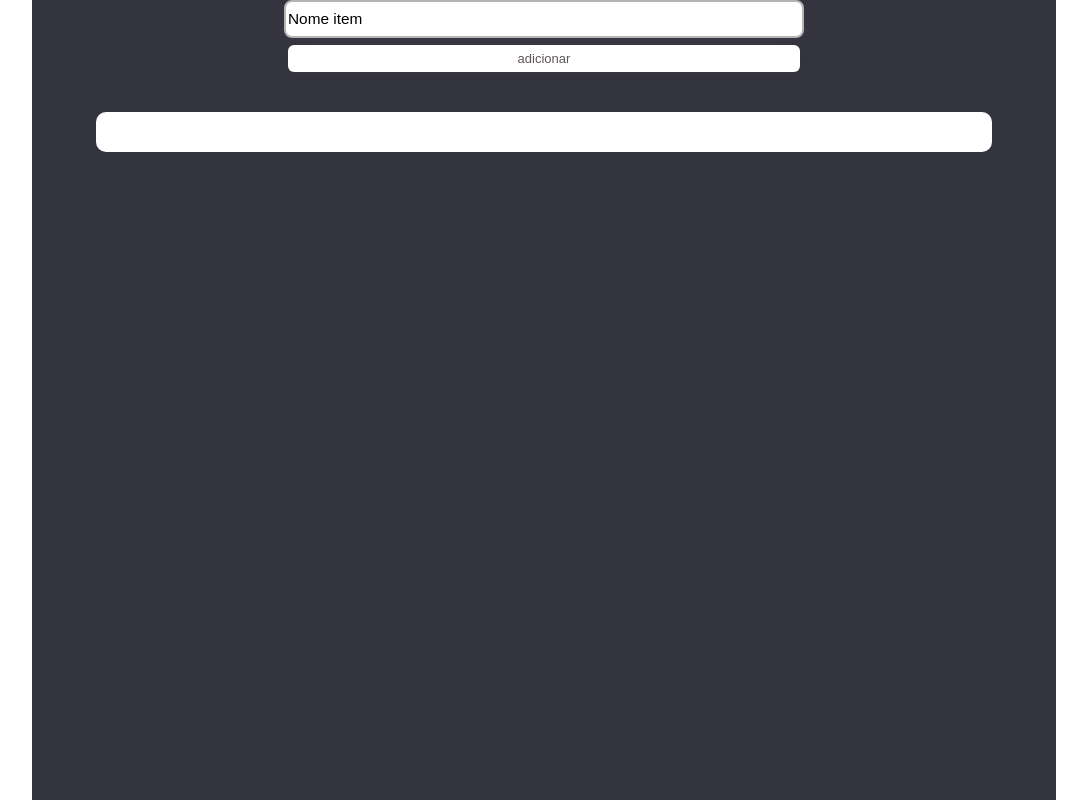
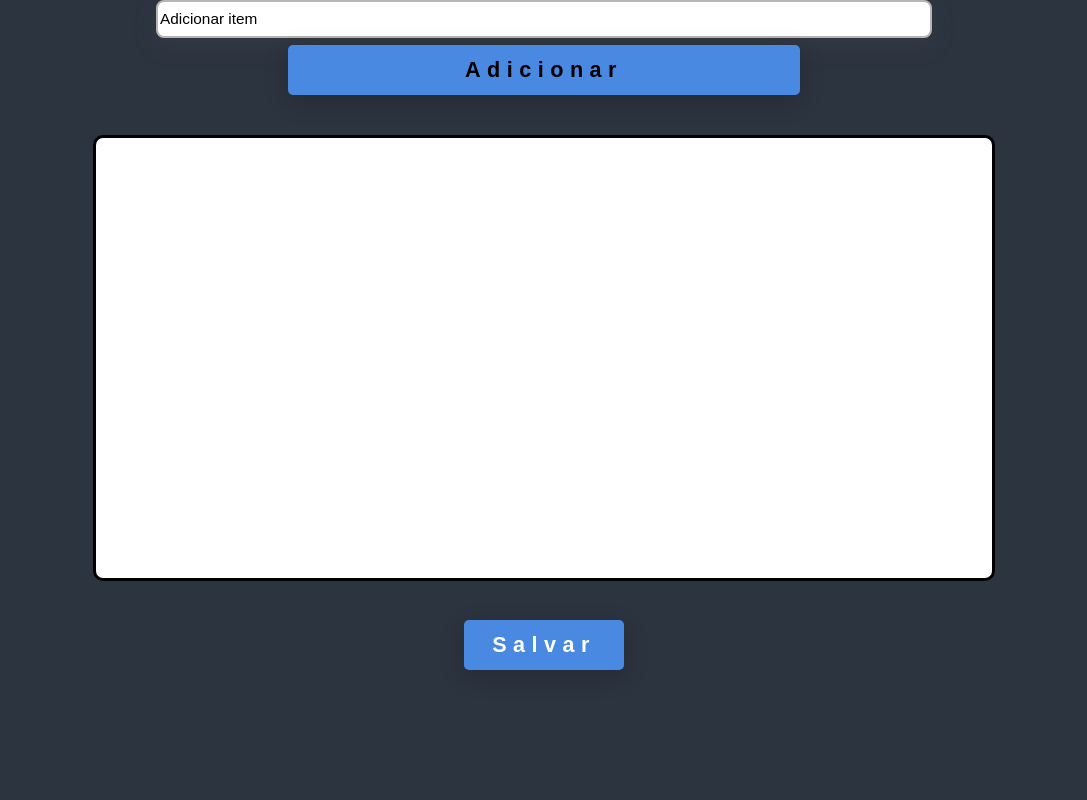
Before and after one commit to nicksanchez123/marketPJ, a website: page html/list.html in a window 1280 px wide. Shown: the whole page, without its empty margins (96-1183 px from the left). Drawn offline with Linux system fonts and the light colour scheme.

Commit message:
lista1 feita

```diff
--- a/css/list.css
+++ b/css/list.css
@@ -1,19 +1,22 @@
-body{
+body {
+  background-color: #2c3440;
   display: flex;
   justify-content: center;
   align-items: center;
   height: 100vh;
   flex-direction: column;
-    margin: 0px 0 0px;
+  margin: 0px;
+  padding: 0px;
 }
-.container{
-    background-color: #34343f;
+
+.container {
   width: 80vw;
   height: 100vh;
   display: flex;
   justify-content: center;
   align-items: flex-start;
 }
+
 .container-form {
   width: 100vw;
   height: 100vh;
@@ -34,7 +37,7 @@ body{
 
 .container-form input {
   border-radius: 8px;
-    width: 40vw;
+  width: 60vw;
   height: 4vh;
   box-shadow: rgba(77, 79, 82, 0.2) 0px 8px 24px;
   border: 2px solid rgb(184, 180, 180);
@@ -42,14 +45,16 @@ body{
   outline: none;
   transition: 0.5s ease;
 }
-  input::placeholder{
+
+input::placeholder {
   color: black;
   font-size: larger;
-      display: flex ;
-      justify-content: flex-start ;
-      font-family:sans-serif ;
+  display: flex;
+  justify-content: flex-start;
+  font-family: sans-serif;
 
 }
+
 input:hover {
   box-shadow: rgba(0, 0, 0, 0.1) 0px 4px 12px;
   border-color: rgb(138, 175, 255);
@@ -60,6 +65,7 @@ body{
   box-shadow: rgba(133, 130, 130, 0.1) 0px 4px 12px;
   transform: scale(0.99);
 }
+
 input:focus::placeholder {
   color: transparent;
 }
@@ -84,49 +90,139 @@ body{
   background-color: rgb(243, 242, 242);
   border-color: rgb(236, 232, 232);
 }
+
 /*saída lista*/
-  .lista{
-      background-color: white;
+.lista {
+  justify-content: space-between;
+  background-color: rgb(255, 255, 255);
   width: 70%;
-      height: 5%;
+  height: 55%;
   margin-top: 40px;
   border-radius: 10px;
+  overflow: auto;
+  border: solid 3px;
 }
+
 ul {
   background-color: white;
   display: flex;
   flex-direction: column;
   justify-content: center;
-      align-items: center;
-      margin-bottom: 10px;
+  margin-bottom: 0px;
+  padding-left: 0px;
+  width: 100%;
 }
 
 li {
-    border-radius: 10px;
-
   display: flex;
   padding-top: 10px;
-      justify-content: start;
+  justify-content: space-between;
   width: 100%;
   height: 100%;
   margin: -5px 0 10px;
-      border:none;
+  border: none;
   border-bottom: 1px solid black;
   border-width: 10%;
   text-transform: capitalize;
+  font-size: larger;
 }
+
 .remover-btn {
   display: flex;
   background: red;
   color: white;
   border: none;
-    padding: 4px 8px;
+  padding: 6px 8px;
   border-radius: 4px;
   cursor: pointer;
-    margin-left: 50%;
-    position: fixed;
 }
 
 .remover-btn:hover {
   background: darkred;
 }
+
+.btn-container {
+  display: flex;
+  align-items: center;
+  justify-content: center;
+}
+
+/*botão de salvar*/
+.salvar {
+  display: flex;
+  justify-content: center;
+  align-items: center;
+  width: 400px;
+  height: 80px;
+  margin-top: 20px;
+}
+
+/* From Uiverse.io by abrahamcalsin */
+.button {
+  position: relative;
+  display: flex;
+  justify-content: center;
+  align-items: center;
+  border-radius: 5px;
+  background: #4989e2;
+  font-family: "Montserrat", sans-serif;
+  box-shadow: 0px 6px 24px 0px rgba(0, 0, 0, 0.2);
+  overflow: hidden;
+  cursor: pointer;
+  border: none;
+  font-size: larger;
+  height: 50px;
+}
+
+.button:after {
+  content: " ";
+  width: 0%;
+  height: 100%;
+  background: #ffd401;
+  position: absolute;
+  transition: all 0.4s ease-in-out;
+  right: 0;
+}
+
+.button:hover::after {
+  right: auto;
+  left: 0;
+  width: 100%;
+}
+
+.button span {
+  text-align: center;
+  text-decoration: none;
+  width: 100%;
+  padding: 18px 25px;
+  color: #fff;
+  font-size: 1.125em;
+  font-weight: 700;
+  letter-spacing: 0.3em;
+  z-index: 20;
+  transition: all 0.3s ease-in-out;
+}
+
+.button:hover span {
+  color: #183153;
+  animation: scaleUp 0.3s ease-in-out;
+}
+
+@keyframes scaleUp {
+  0% {
+    transform: scale(1);
+  }
+
+  50% {
+    transform: scale(0.95);
+  }
+
+  100% {
+    transform: scale(1);
+  }
+}
+@media (max-width: 390px){
+  .button{
+    font-size: medium;
+  }
+}
--- a/css/menu.css
+++ b/css/menu.css
@@ -40,6 +40,7 @@
     color: rgb(0, 0, 0);
     border: none;
     cursor: pointer;
+    overflow: hidden;
   }
 
   .button:hover::before {
@@ -62,7 +63,6 @@
     height: inherit;
     border-radius: inherit;
     background: linear-gradient(to right, #f8c845 20%, #ffffff 90%);
-
     transition: all 0.475s;
   }
 
--- a/html/list.html
+++ b/html/list.html
@@ -14,12 +14,14 @@
     <div class="lista-casa">
       <!-- From Uiverse.io by devestter -->
       <form class="container-form" action="#">
-				<input type="text" id="itemInput" placeholder="Nome item">
-				<button class="button" onclick="adicionarItem()" type="submit">adicionar</button>
+        <input type="text" id="itemInput" placeholder="Adicionar item">
+        <button class="button" onclick="adicionarItem()" type="submit"><span
+            style="color: black;height: 0px;display: flex; justify-content: center; align-items: center;">Adicionar</span></button>
         <div class="lista">
           <ul id="lista">
           </ul>
         </div>
+       <a href="#" style="text-decoration: none;"><div class="salvar"><button class="button"><span>Salvar</span></button></div></a>
       </form>
     </div>
   </div>
@@ -39,12 +41,16 @@
         const btnRemover = document.createElement("button");
         btnRemover.textContent = "Excluir";
         btnRemover.className = "remover-btn";
-
+        // Criar uma div para o botão
+        const divBtn = document.createElement("div");
+        divBtn.className = "btn-container"; // Classe para estilizar a div se quiser
+        divBtn.appendChild(btnRemover); // Adiciona o botão à div
         // Evento para remover item
         btnRemover.addEventListener("click", () => {
           lista.removeChild(li);
         });
-
+        li.appendChild(divBtn);
+        btnRemover.appendChild(divBtn);
         // Adicionar botão ao item
         li.appendChild(btnRemover);
         lista.appendChild(li);
```
Lines whose indentation alone changed are shown as unchanged.
